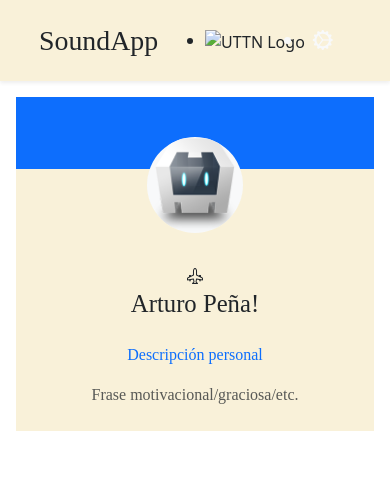
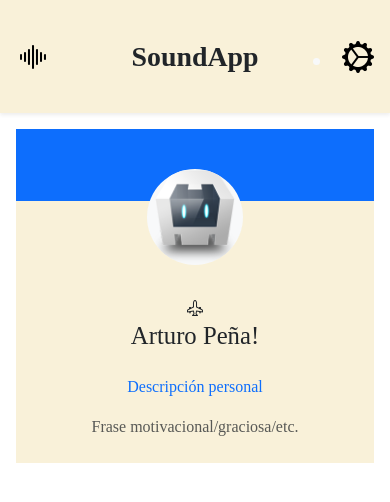
Before and after one commit to articoding/soundlocator_app, a website: page soundapp/www/index.html in a window 390 px wide. Drawn offline with nearby package versions, Linux system fonts and the light colour scheme; some packages are replaced by stand-ins of ours.

Commit message:
navbar modified

```diff
--- a/soundapp/www/Views/home/navbar.html
+++ b/soundapp/www/Views/home/navbar.html
@@ -1,11 +1,11 @@
 <div class="bg-uttn-gr shadow-sm d-flex">
-    <div class="container text-center">
-        <h1 class="my-4">SoundApp</h1>
-    </div>
     <ul class="px-2 py-3 m-0 d-flex w-100 align-items-center">
-        <li>
-            <img class="uttn-logo" src="" alt="UTTN Logo">
+        <li class="navmenu-button px-2 text-light fs-5">
+            <i class="bi bi-soundwave"></i>
         </li>
+        <div class="container text-center">
+            <h1 class="my-4">SoundApp</h1>
+        </div>
         <!-- <li class="navmenu-profile p-1 bg-light rounded-circle ms-auto shadow-sm border border-4 border-success border-opacity-75">
             <img class="nav-user-profile" src="" alt="User photo"> -->
         </li>
--- a/soundapp/www/public/css/mine.css
+++ b/soundapp/www/public/css/mine.css
@@ -81,16 +81,36 @@
 }
 
 nav{
+
     background-color: #F9F1D9 !important;
     a{
         color: #0011ff !important;
     }
     .my-4{
-        font-family: "Poppins";
+        font-family: "Poppins Semibold";
+        font-weight: bolder;
         src: url(../fonts/Poppins-Regular.ttf);
         src: url(../fonts/Poppins-Black.ttf);
         src: url(../fonts/Poppins-Medium.ttf);
 
     }
 
+    .bi-soundwave{
+        font-size: 2rem;
+        color: black    ;
+    }
+
+    .bi-gear-wide-connected{
+        font-size: 2rem;
+        color: black    ;
+    }
+
+    .ul{
+        list-style-type: none; /* Remove bullets */
+        padding: 0; /* Remove default padding */
+        margin: 0; /* Remove default margin */
+    }
+
+
+
 }
```
